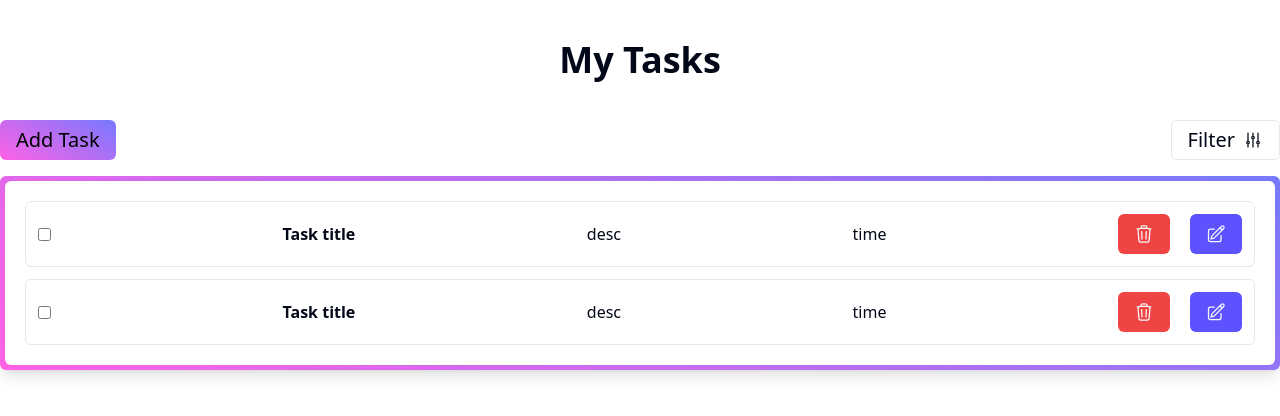
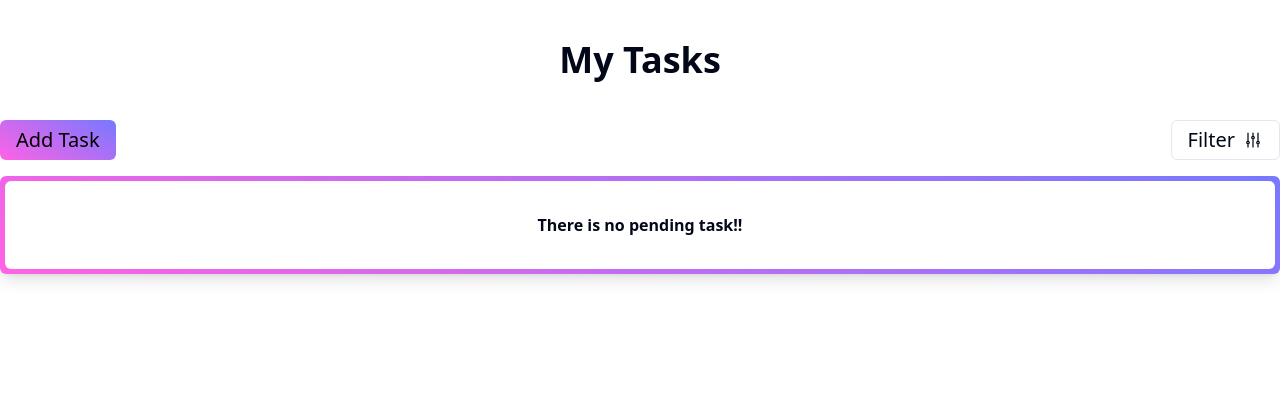
Before and after one commit to rirefat/taskMaster-frontend, a React (Vite) app: page / in a window 1280 px wide. Shown: the top 416 px of the page. Built offline with nearby package versions, Linux system fonts and the light colour scheme.

Commit message:
done upto passing todo data to card

```diff
--- a/src/components/todo/AddTodoModal.tsx
+++ b/src/components/todo/AddTodoModal.tsx
@@ -19,11 +19,13 @@
   const [title, setTitle] = useState('');
   const [description, setDescription] = useState('');
   const [priority, setPriority] = useState('');
-  const dispatch = useAppDispatch()
+
+  const dispatch = useAppDispatch();
 
   const addTask = (event: FormEvent) => {
     event.preventDefault();
-    dispatch(addTodo({ title, description }))
+    const id = crypto.randomUUID();
+    dispatch(addTodo({ id, title, description }))
   }
 
   return (
@@ -72,8 +74,8 @@
             <DialogClose asChild>
               <Button type="submit" className="space-x-1">
                 <span>Add Now</span>
-                <svg xmlns="http://www.w3.org/2000/svg" fill="none" viewBox="0 0 24 24" stroke-width="1.5" stroke="currentColor" className="size-5">
-                  <path stroke-linecap="round" stroke-linejoin="round" d="M12 4.5v15m7.5-7.5h-15" />
+                <svg xmlns="http://www.w3.org/2000/svg" fill="none" viewBox="0 0 24 24" strokeWidth="1.5" stroke="currentColor" className="size-5">
+                  <path strokeLinecap="round" strokeLinejoin="round" d="M12 4.5v15m7.5-7.5h-15" />
                 </svg>
 
               </Button>
--- a/src/components/todo/TodoCard.tsx
+++ b/src/components/todo/TodoCard.tsx
@@ -1,24 +1,34 @@
+import React from 'react';
 import { Button } from "../ui/button";
 
+type TTodoItem = {
+    title: string;
+    description: string;
+}
 
-const TodoCard = () => {
+interface TTodoItemProps {
+    item: TTodoItem
+}
+
+const TodoCard: React.FC<TTodoItemProps> = ({ item }) => {
+    const { title, description } = item;
     return (
         <div className="bg-white rounded-md flex justify-between items-center p-3 border">
             <input type="checkbox" name="" id="" />
-            <p className="font-semibold">Task title</p>
-            <p>desc</p>
+            <p className="font-semibold">{title}</p>
+            <p>{description}</p>
             <p>time</p>
 
             <div className="space-x-5">
                 <Button className="delete-btn bg-red-500">
-                    <svg xmlns="http://www.w3.org/2000/svg" fill="none" viewBox="0 0 24 24" stroke-width="1.5" stroke="currentColor" className="size-5">
-                        <path stroke-linecap="round" stroke-linejoin="round" d="m14.74 9-.346 9m-4.788 0L9.26 9m9.968-3.21c.342.052.682.107 1.022.166m-1.022-.165L18.16 19.673a2.25 2.25 0 0 1-2.244 2.077H8.084a2.25 2.25 0 0 1-2.244-2.077L4.772 5.79m14.456 0a48.108 48.108 0 0 0-3.478-.397m-12 .562c.34-.059.68-.114 1.022-.165m0 0a48.11 48.11 0 0 1 3.478-.397m7.5 0v-.916c0-1.18-.91-2.164-2.09-2.201a51.964 51.964 0 0 0-3.32 0c-1.18.037-2.09 1.022-2.09 2.201v.916m7.5 0a48.667 48.667 0 0 0-7.5 0" />
+                    <svg xmlns="http://www.w3.org/2000/svg" fill="none" viewBox="0 0 24 24" strokeWidth="1.5" stroke="currentColor" className="size-5">
+                        <path strokeLinecap="round" strokeLinejoin="round" d="m14.74 9-.346 9m-4.788 0L9.26 9m9.968-3.21c.342.052.682.107 1.022.166m-1.022-.165L18.16 19.673a2.25 2.25 0 0 1-2.244 2.077H8.084a2.25 2.25 0 0 1-2.244-2.077L4.772 5.79m14.456 0a48.108 48.108 0 0 0-3.478-.397m-12 .562c.34-.059.68-.114 1.022-.165m0 0a48.11 48.11 0 0 1 3.478-.397m7.5 0v-.916c0-1.18-.91-2.164-2.09-2.201a51.964 51.964 0 0 0-3.32 0c-1.18.037-2.09 1.022-2.09 2.201v.916m7.5 0a48.667 48.667 0 0 0-7.5 0" />
                     </svg>
 
                 </Button>
                 <Button className="edit-btn bg-[#5c53fe]">
-                    <svg xmlns="http://www.w3.org/2000/svg" fill="none" viewBox="0 0 24 24" stroke-width="1.5" stroke="currentColor" className="size-5">
-                        <path stroke-linecap="round" stroke-linejoin="round" d="m16.862 4.487 1.687-1.688a1.875 1.875 0 1 1 2.652 2.652L10.582 16.07a4.5 4.5 0 0 1-1.897 1.13L6 18l.8-2.685a4.5 4.5 0 0 1 1.13-1.897l8.932-8.931Zm0 0L19.5 7.125M18 14v4.75A2.25 2.25 0 0 1 15.75 21H5.25A2.25 2.25 0 0 1 3 18.75V8.25A2.25 2.25 0 0 1 5.25 6H10" />
+                    <svg xmlns="http://www.w3.org/2000/svg" fill="none" viewBox="0 0 24 24" strokeWidth="1.5" stroke="currentColor" className="size-5">
+                        <path strokeLinecap="round" strokeLinejoin="round" d="m16.862 4.487 1.687-1.688a1.875 1.875 0 1 1 2.652 2.652L10.582 16.07a4.5 4.5 0 0 1-1.897 1.13L6 18l.8-2.685a4.5 4.5 0 0 1 1.13-1.897l8.932-8.931Zm0 0L19.5 7.125M18 14v4.75A2.25 2.25 0 0 1 15.75 21H5.25A2.25 2.25 0 0 1 3 18.75V8.25A2.25 2.25 0 0 1 5.25 6H10" />
                     </svg>
 
                 </Button>
--- a/src/components/todo/TodoContainer.tsx
+++ b/src/components/todo/TodoContainer.tsx
@@ -1,22 +1,26 @@
-// import EmptyCard from "./EmptyCard";
-
+import EmptyCard from "./EmptyCard";
+import { useAppSelector } from "@/redux/hook";
 import { AddTodoModal } from "./AddTodoModal";
 import TodoCard from "./TodoCard";
 import TodoFilter from "./TodoFilter";
 
 const TodoContainer = () => {
+    const { todos } = useAppSelector((state) => state.todo);
+
     return (
         <div>
             <div className="flex justify-between mb-4 ">
-                <AddTodoModal/>
-                <TodoFilter/>
+                <AddTodoModal />
+                <TodoFilter />
             </div>
 
             <div className="bg-primary-gradient w-full h-full rounded-md shadow-lg p-[5px]">
                 <div className="bg-white p-5 w-full h-full rounded-md space-y-3 ">
-                    <TodoCard />
-                    <TodoCard />
-                    {/* <EmptyCard/> */}
+                    {
+                        todos.length > 0 ? todos.map((item) => (
+                            <TodoCard item={item} />
+                        )) : <EmptyCard />
+                    }
                 </div>
             </div>
         </div>
--- a/src/components/todo/TodoFilter.tsx
+++ b/src/components/todo/TodoFilter.tsx
@@ -17,8 +17,8 @@
             <DropdownMenuTrigger asChild>
                 <Button variant="outline" className="text-xl space-x-2">
                     <span>Filter</span>
-                    <svg xmlns="http://www.w3.org/2000/svg" fill="none" viewBox="0 0 24 24" stroke-width="1.5" stroke="currentColor" className="size-5">
-                        <path stroke-linecap="round" stroke-linejoin="round" d="M6 13.5V3.75m0 9.75a1.5 1.5 0 0 1 0 3m0-3a1.5 1.5 0 0 0 0 3m0 3.75V16.5m12-3V3.75m0 9.75a1.5 1.5 0 0 1 0 3m0-3a1.5 1.5 0 0 0 0 3m0 3.75V16.5m-6-9V3.75m0 3.75a1.5 1.5 0 0 1 0 3m0-3a1.5 1.5 0 0 0 0 3m0 9.75V10.5" />
+                    <svg xmlns="http://www.w3.org/2000/svg" fill="none" viewBox="0 0 24 24" strokeWidth="1.5" stroke="currentColor" className="size-5">
+                        <path strokeLinecap="round" strokeLinejoin="round" d="M6 13.5V3.75m0 9.75a1.5 1.5 0 0 1 0 3m0-3a1.5 1.5 0 0 0 0 3m0 3.75V16.5m12-3V3.75m0 9.75a1.5 1.5 0 0 1 0 3m0-3a1.5 1.5 0 0 0 0 3m0 3.75V16.5m-6-9V3.75m0 3.75a1.5 1.5 0 0 1 0 3m0-3a1.5 1.5 0 0 0 0 3m0 9.75V10.5" />
                     </svg>
 
                 </Button>
--- a/src/redux/features/todoSlice.tsx
+++ b/src/redux/features/todoSlice.tsx
@@ -1,6 +1,7 @@
 import { PayloadAction, createSlice } from "@reduxjs/toolkit";
 
 type TTodo = {
+    id: string;
     title: string;
     description: string;
     isCompleted?: boolean
```
